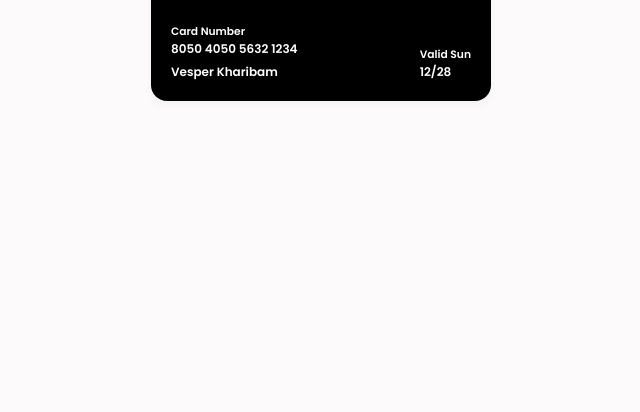
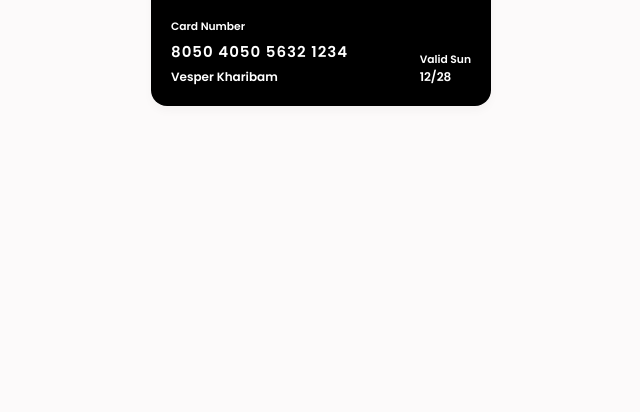
Before and after one commit to Deepakrirom/master-card, a plain HTML site: page index.html in a window 1280 px wide. Shown: the part 388-800 px from the top of the page, without its empty margins (319-959 px from the left). Drawn offline with Linux system fonts and the light colour scheme.

Commit message:
Update index.html

```diff
--- a/index.html
+++ b/index.html
@@ -21,7 +21,7 @@
         <div class="card-details">
             <div class="name-number">
                 <h6>Card Number</h6>
-                <h5 class="number">8050 4050 5632 1234</h5>
+                <h4 class="number">8050 4050 5632 1234</h4>
                 <h5 class="name">Vesper Kharibam</h5>
             </div>
             <div class="valid-date">
```
